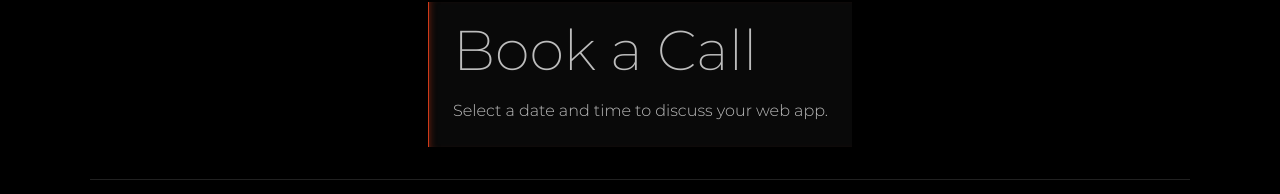
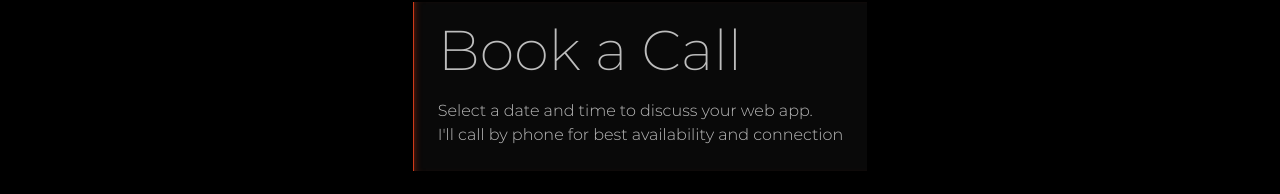
Before and after one commit to AaronGazzola/ApexApps.Dev_V1, a React app in the folder frontend/: page /contact in a window 1280 px wide. Shown: the part 180-374 px from the top of the page. Built offline with nearby package versions, Linux system fonts and the light colour scheme; no server answers.

Commit message:
profile image scroll animation bug fix

```diff
--- a/frontend/src/screens/AboutScreen.js
+++ b/frontend/src/screens/AboutScreen.js
@@ -34,10 +34,6 @@ const AboutScreen = () => {
 		return () => window.removeEventListener('scroll', handleScroll2);
 	}, [imagesLoaded]);
 
-	useEffect(() => {
-		if (animateProfile) setTimeout(() => setAnimateProfile(false), 2500);
-	}, [animateProfile]);
-
 	const getScrollHeight = ref =>
 		ref.current?.offsetTop + ref.current?.offsetHeight - window.innerHeight;
 
@@ -54,6 +50,13 @@ const AboutScreen = () => {
 			window.scrollY < profileImageRef.current?.offsetTop
 		)
 			setAnimateProfile(true);
+		if (
+			window.scrollY >
+				profileImageRef.current?.offsetTop +
+					profileImageRef.current?.offsetHeight ||
+			window.scrollY < profileImageRef.current?.offsetTop - window.innerHeight
+		)
+			setAnimateProfile(false);
 	};
 
 	const handleImageLoaded = e => {
--- a/frontend/src/screens/ContactScreen.js
+++ b/frontend/src/screens/ContactScreen.js
@@ -27,7 +27,8 @@ const ContactScreen = () => {
 							Book a Call
 						</Typography>
 						<Typography className={classes.paragraph}>
-							Select a date and time to discuss your web app.
+							Select a date and time to discuss your web app. <br />
+							I'll call by phone for best availability and connection
 						</Typography>
 					</div>
 				</Grid>
```
